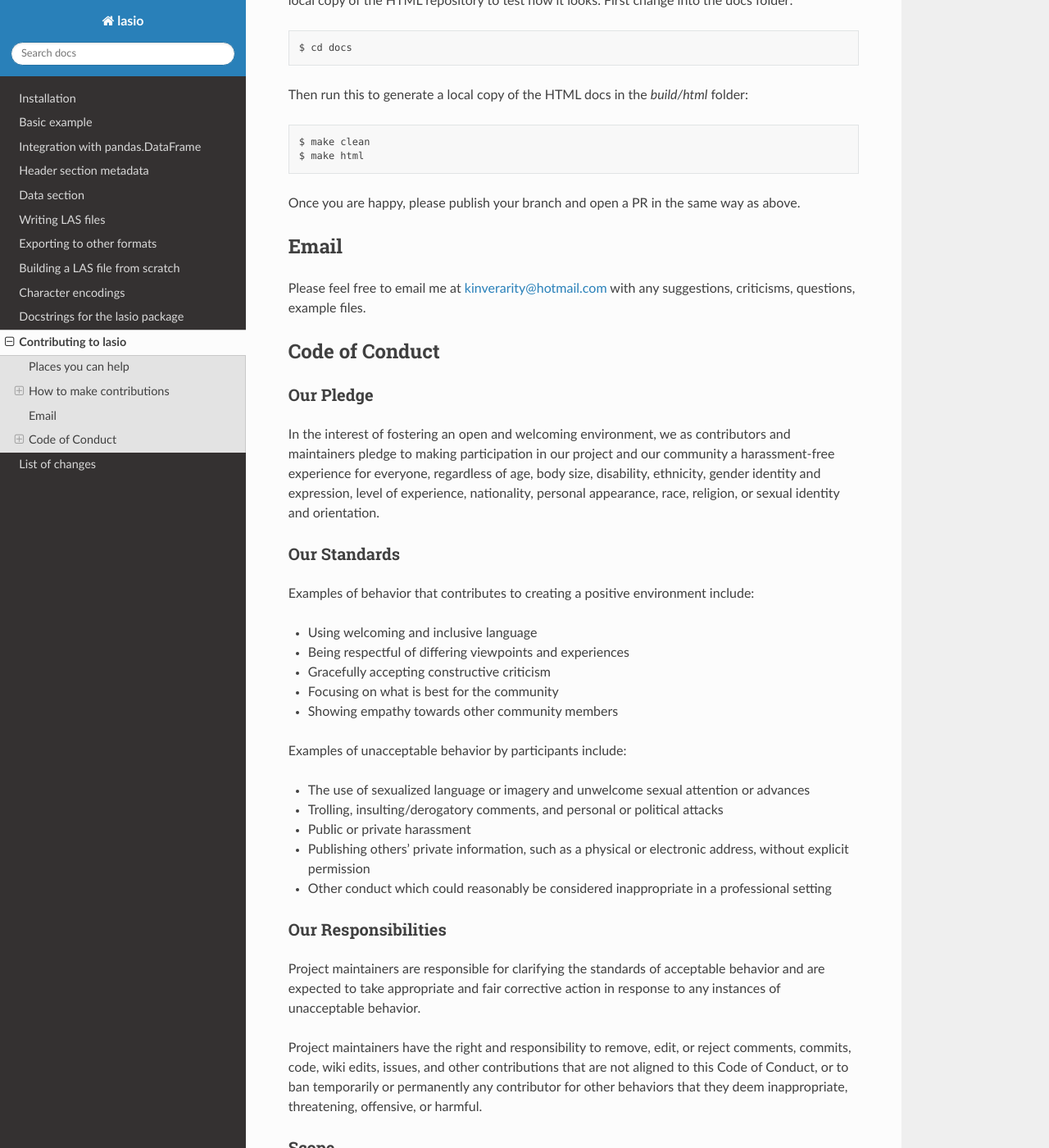
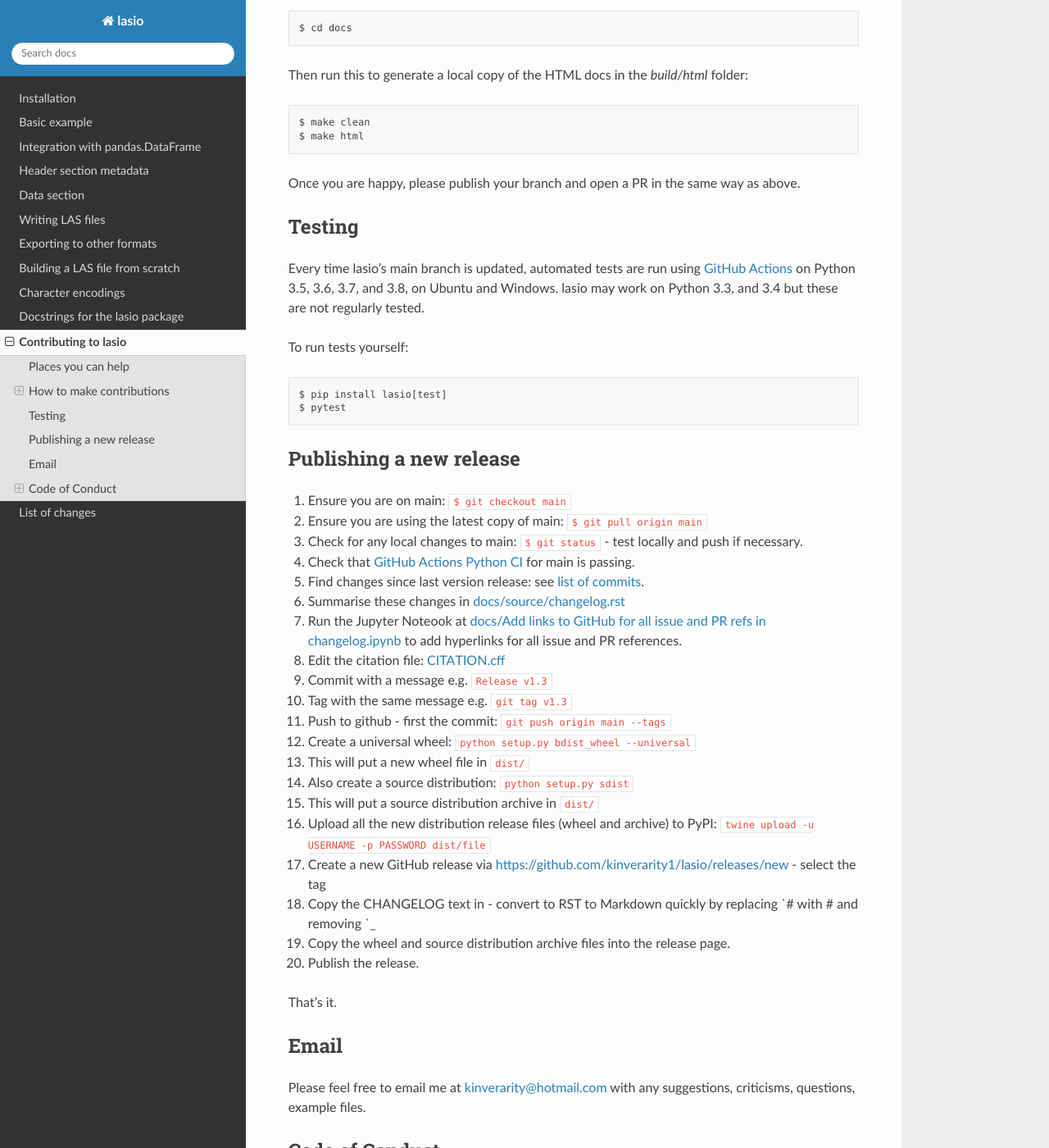
Before and after one commit to kinverarity1/lasio, a Sphinx documentation site: the page built from docs/source/contributing.rst, in a window 1280 px wide and 1400 px high, scrolled down 3423 px. Shown: the whole window at 82% size. Built offline with Sphinx 7.4.7 and the Read the Docs theme 2.0.0, drawn with Linux system fonts in a browser that asks for light colours; formulas are drawn with MathJax 3; some of the changed text lies outside the part shown.

Commit message:
Improve documentation and fix #443 (#512)
* Update intro text

* Update dev docs, including refs to master/main

* Add new release instructions

```diff
--- a/docs/source/contributing.rst
+++ b/docs/source/contributing.rst
@@ -46,7 +46,7 @@ Places you can help
 * Please feel free to contribute suggested changes. The easiest method is to
   fork lasio on GitHub and
   `submit a pull request <https://github.com/kinverarity1/lasio/pulls>`__
-  against the "master" branch. Don’t worry about getting all the details right,
+  against the "main" branch. Don’t worry about getting all the details right,
   either way it’s still the most convenient way for me or other maintainers to
   see your changes in context.
 
@@ -64,8 +64,8 @@ How to make contributions
 
 Contributions are always welcome to the code, documentation, or example
 notebooks. If you are making a contribution, please make sure you are
-working off the latest GitHub master. You will want to make your contributions
-in a branch taken from `master`, and then when you want to share your changes,
+working off the latest GitHub main branch. You will want to make your contributions
+in a branch taken from `main`, and then when you want to share your changes,
 you can publish them by "pushing" your branch to your GitHub fork of the lasio
 repository, and opening a PR (pull request) here.
 
@@ -87,15 +87,15 @@ your local copy::
 
   $ git remote add upstream https://github.com/kinverarity1/lasio
 
-To update the `master` branch of the local copy you have of your fork from the "upstream" repository::
+To update the `main` branch of the local copy you have of your fork from the "upstream" repository::
 
-  $ git checkout master
-  $ git pull upstream master
+  $ git checkout main
+  $ git pull upstream main
 
 And to update the GitHub fork from your local copy::
 
-  $ git checkout master
-  $ git push origin master
+  $ git checkout main
+  $ git push origin main
 
 Making sure you have necessary development dependencies
 ~~~~~~~~~~~~~~~~~~~~~~~~~~~~~~~~~~~~~~~~~~~~~~~~~~~~~~~
@@ -108,11 +108,11 @@ formatting Python code (`black`). You can install these easily by using::
 Making changes to the code
 ~~~~~~~~~~~~~~~~~~~~~~~~~~
 
-First, start by making sure your local copy is using the latest copy of code from "upstream" master (see above).
-Then create a branch - you can call it whatever is meaningful to you. We switch to `master` so that
-your changes are relative to the latest copy of the code in `master`::
+First, start by making sure your local copy is using the latest copy of code from "upstream" main (see above).
+Then create a branch - you can call it whatever is meaningful to you. We switch to `main` so that
+your changes are relative to the latest copy of the code in `main`::
 
-  $ git checkout master
+  $ git checkout main
   $ git checkout -b your-branch-name
   Switched to a new branch 'your-branch-name'
 
@@ -160,6 +160,48 @@ Then run this to generate a local copy of the HTML docs in the `build/html` fold
   $ make html
 
 Once you are happy, please publish your branch and open a PR in the same way as above.
+
+Testing
+-------
+
+Every time lasio's main branch is updated, automated tests are run using
+`GitHub Actions`_ on Python 3.5, 3.6, 3.7, and 3.8, on Ubuntu and Windows.
+lasio may work on Python 3.3, and 3.4 but these are not regularly tested.
+
+To run tests yourself:
+
+.. code-block::
+
+    $ pip install lasio[test]
+    $ pytest
+
+.. _GitHub Actions: https://github.com/kinverarity1/lasio/actions/workflows/ci-tests.yml
+
+Publishing a new release
+------------------------
+
+1. Ensure you are on main: ``$ git checkout main``
+2. Ensure you are using the latest copy of main: ``$ git pull origin main``
+3. Check for any local changes to main: ``$ git status`` - test locally and push if necessary.
+4. Check that `GitHub Actions Python CI <https://github.com/kinverarity1/lasio/actions/workflows/ci-tests.yml>`__ for main is passing.
+5. Find changes since last version release: see `list of commits <https://github.com/kinverarity1/lasio/commits/main>`__.
+6. Summarise these changes in `docs/source/changelog.rst <docs/source/changelog.rst>`__
+7. Run the Jupyter Noteook at `docs/Add links to GitHub for all issue and PR refs in changelog.ipynb <docs/Add%20links%20to%20GitHub%20for%20all%20issue%20and%20PR%20refs%20in%20changelog.ipynb>`__ to add hyperlinks for all issue and PR references.
+8. Edit the citation file: `CITATION.cff <https://github.com/kinverarity1/lasio/blob/main/CITATION.cff>`__
+9. Commit with a message e.g. ``Release v1.3``
+10. Tag with the same message e.g. ``git tag v1.3``
+11. Push to github - first the commit: ``git push origin main --tags``
+12. Create a universal wheel: ``python setup.py bdist_wheel --universal``
+13. This will put a new wheel file in ``dist/``
+14. Also create a source distribution: ``python setup.py sdist``
+15. This will put a source distribution archive in ``dist/``
+16. Upload all the new distribution release files (wheel and archive) to PyPI: ``twine upload -u USERNAME -p PASSWORD dist/file``
+17. Create a new GitHub release via https://github.com/kinverarity1/lasio/releases/new - select the tag
+18. Copy the CHANGELOG text in - convert to RST to Markdown quickly by replacing \`# with # and removing \`_
+19. Copy the wheel and source distribution archive files into the release page.
+20. Publish the release.
+
+That's it.
 
 Email
 -----
```
Also changed, not shown: README.md (+26 -20 lines), docs/source/index.rst (+32 -18 lines), docs/source/installation.rst (+4 -23 lines).
